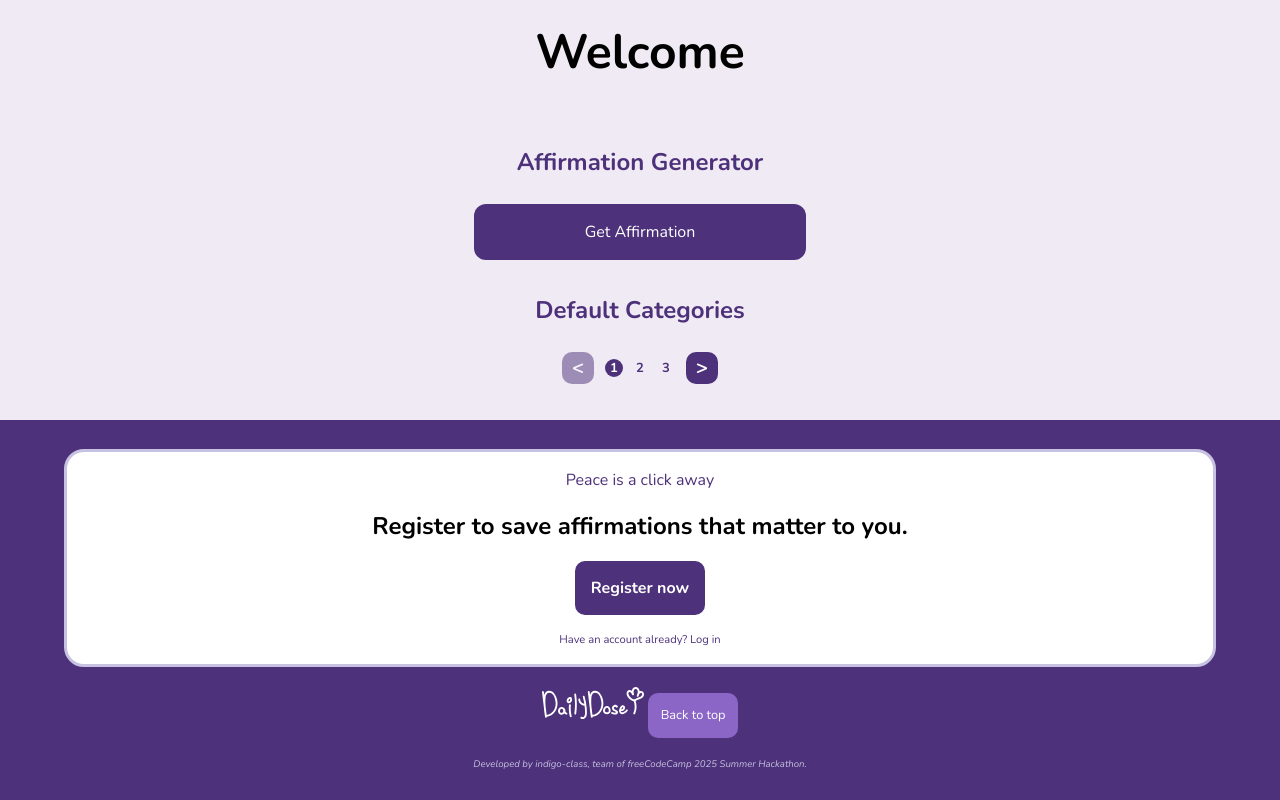
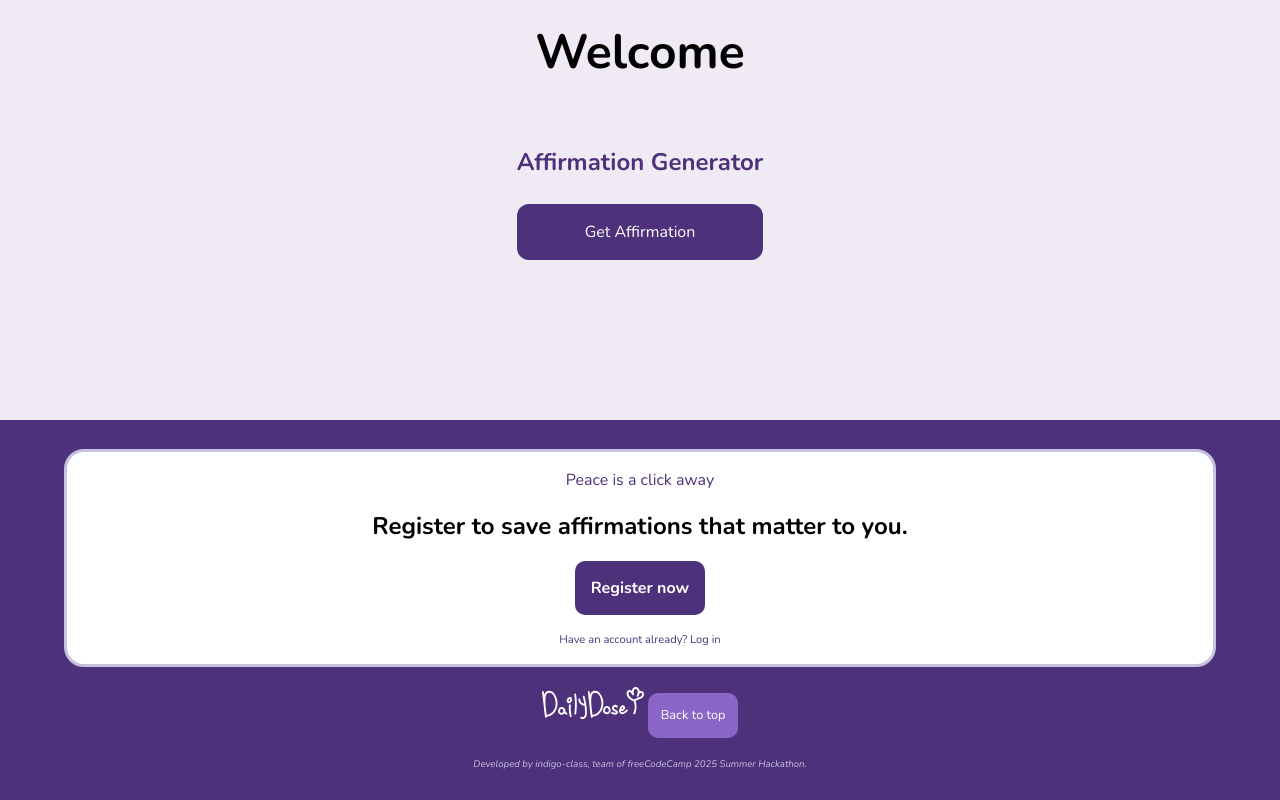
Before and after one commit to freeCodeCamp-2025-Summer-Hackathon/indigo-class, a Flask app: page / in a window 1280 px wide. Shown: the part 56-856 px from the top of the page. Run offline with Flask 3, Linux system fonts and the light colour scheme; data that the repository does not hold is empty.

Commit message:
chore(home): remove categories from home page

```diff
--- a/app/controllers/root.py
+++ b/app/controllers/root.py
@@ -17,10 +17,6 @@ def index():
     Main landing page.
     """
     all_affirmations: List[Affirmation] = Affirmation.query.all()
-
-    admin_categories = (
-        db.session.query(Category).filter(Category.is_admin_set.is_(True)).all()
-    )
 
     pinned_affirmations = None
     if current_user.is_authenticated:
@@ -43,7 +39,6 @@ def index():
         current_time=datetime.now().strftime("%Y-%m-%d %H:%M:%S"),
         user=current_user,
         all_affirmations=all_affirmations,
-        admin_categories=admin_categories,
         pinned_affirmations=pinned_affirmations,
     )
 
--- a/app/templates/home/index.html
+++ b/app/templates/home/index.html
@@ -78,26 +78,4 @@ content %}
     Get Affirmation
   </button>
 </section>
-
-{% if not current_user.is_authenticated %}
-<section class="home__section">
-  <h2>Default Categories</h2>
-    <div class="collections__cats">
-    <ul class="collections__cats__list">
-      {% for category in admin_categories %}
-        <li>{{ category.name }}</li>
-      {% endfor %}
-    </ul>
-  </div>
-  <div class="pagination">
-    <button class="btn btn--primary opacity--50">&lt;</button>
-    <ul>
-      <li class="active">1</li>
-      <li>2</li>
-      <li>3</li>
-    </ul>
-    <button class="btn btn--primary">&gt;</button>
-  </div>
-</section>
-{% endif %}
 {% endblock %}
```
